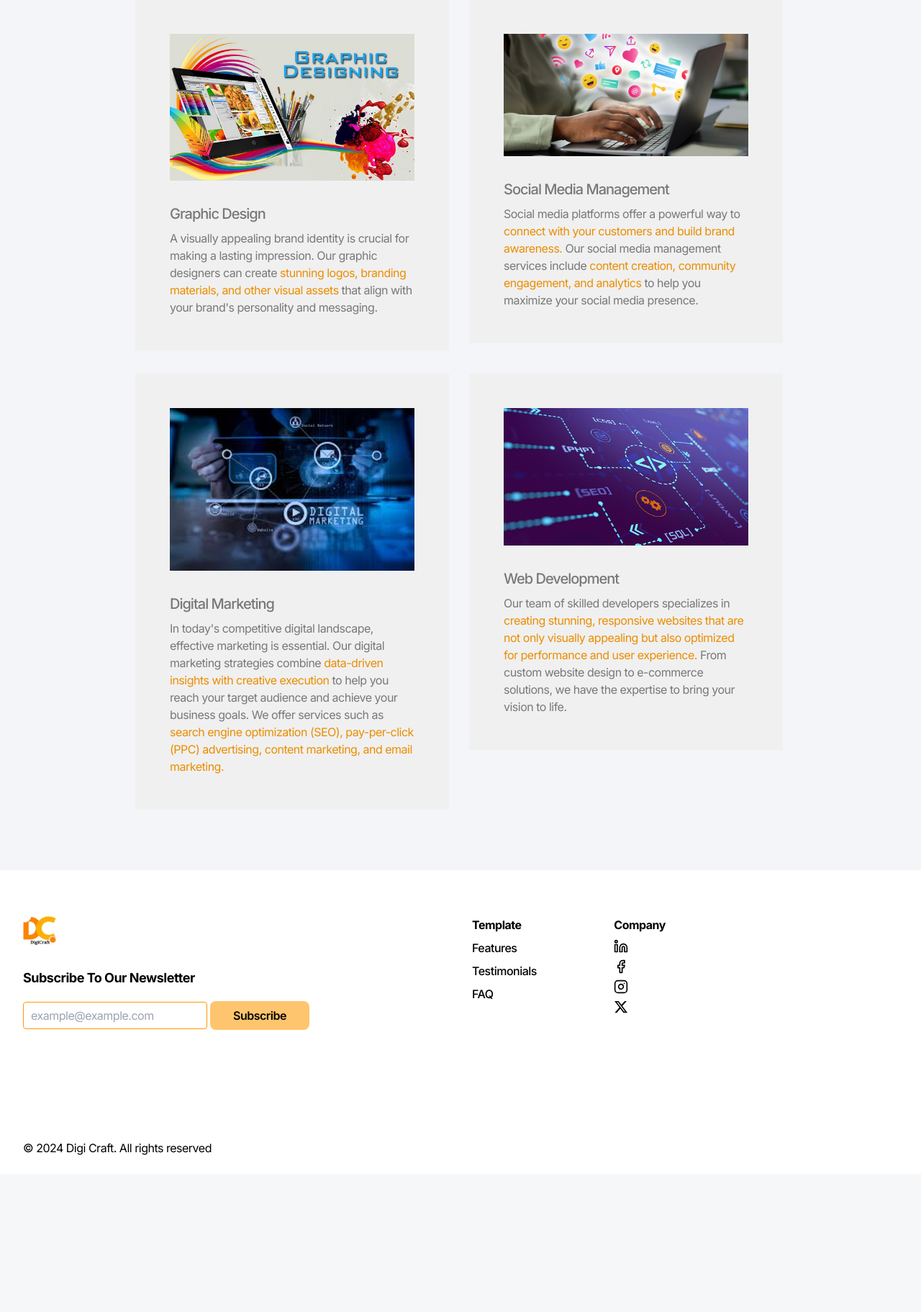
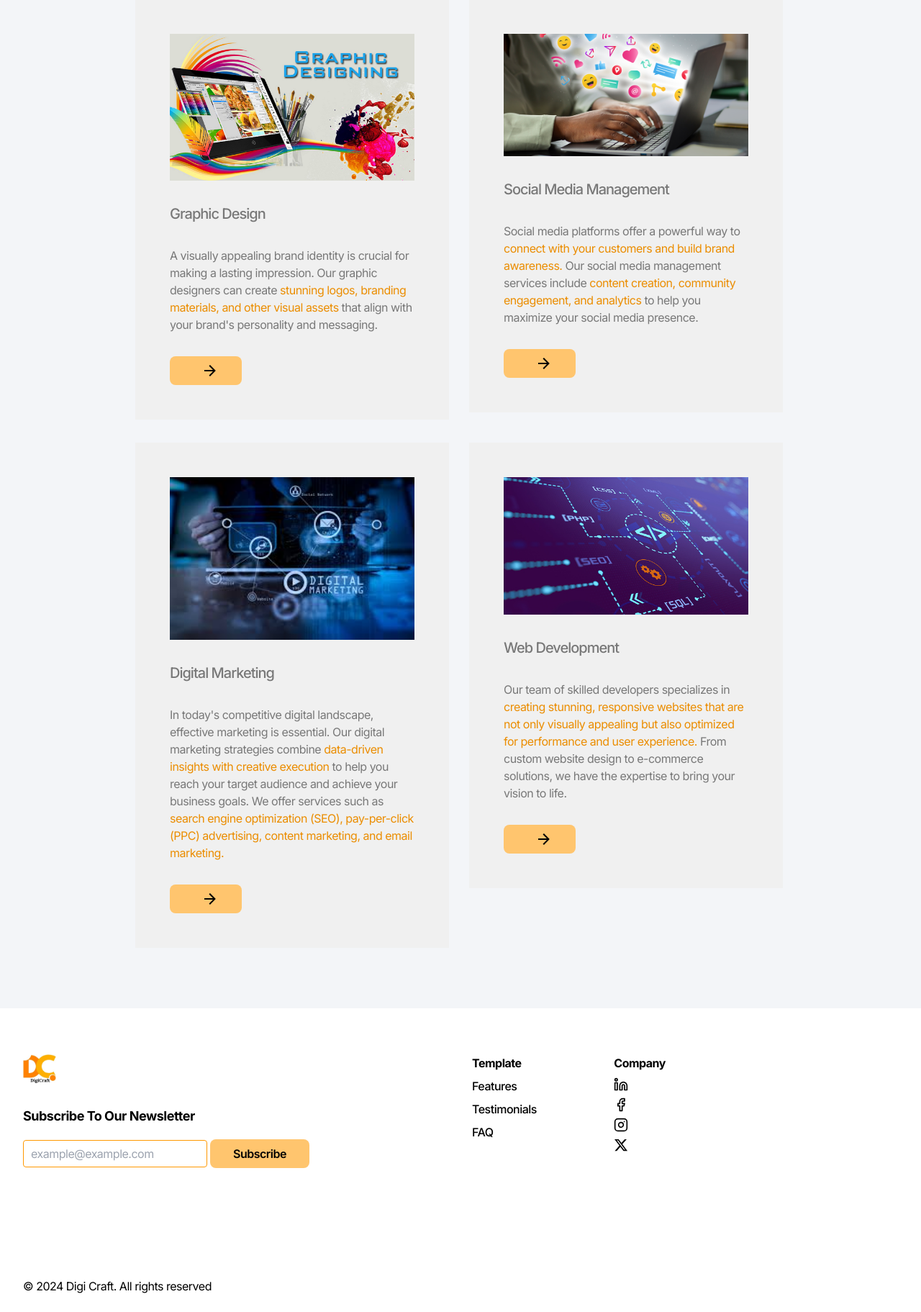
Before and after one commit to MuliJob/Digi-Craft-Website, a Django app: page /services/ in a window 1280 px wide. Shown: the part 517-2340 px from the top of the page at 72% size. Before the commit the page ends 2122 px from the top, so only its background shows below. Run offline with Django 5.2, Linux system fonts and the light colour scheme; some libraries are stand-ins or nearby versions.

Commit message:
added button for viewing more details on services

```diff
--- a/website/templates/details.html
+++ b/website/templates/details.html
@@ -1,5 +1,5 @@
 {% extends 'base.html' %}
 {% load static %}
 {% block content %}
-<h1 class="top-padding">This is a more detail page of the services</h1>
+<h1 class="top-padding" id="web">This is a more detail page of the services</h1>
 {% endblock %}
--- a/website/templates/services.html
+++ b/website/templates/services.html
@@ -1,5 +1,24 @@
 {% extends 'base.html' %}
 {% load static %}
+{% block styles %}
+<style>
+  .btn .text {
+    max-width: 0;
+    opacity: 0;
+    transition: max-width 0.3s ease, opacity 0.3s ease, margin-right 0.3s ease;
+    white-space: nowrap;
+  }
+  .btn:hover .text {
+    max-width: 200px;
+    opacity: 1;
+    margin-right: 10px;
+  }
+  .btn svg {
+    width: 24px;
+    height: 24px;
+  }
+</style>
+{% endblock %}
 {% block content %}
 <section class="feature-tabs top-padding" id="services">
   <section class="badge-group w-full">
@@ -93,6 +112,17 @@
             assets </span>that align with your brand's personality and
             messaging.
           </p>
+          <div class="btn-group--container align--left">
+            <a role="button" class="btn btn--secondary" href="{% url 'details' %}">
+              <span class="text">Read more</span>
+              <svg viewBox="0 0 24 24" class="w-6">
+                <path
+                  fill="currentColor"
+                  d="M4 11v2h12l-5.5 5.5 1.42 1.42L19.84 12l-7.92-7.92L10.5 5.5 16 11H4z"
+                />
+              </svg>
+          </a>
+          </div>
         </div>
       </div>
       <div
@@ -130,6 +160,17 @@
             community engagement, and analytics</span> to help you maximize
             your social media presence.
           </p>
+          <div class="btn-group--container align--left">
+            <a role="button" class="btn btn--secondary" href="{% url 'details' %}">
+              <span class="text">Read more</span>
+              <svg viewBox="0 0 24 24" class="w-6">
+                <path
+                  fill="currentColor"
+                  d="M4 11v2h12l-5.5 5.5 1.42 1.42L19.84 12l-7.92-7.92L10.5 5.5 16 11H4z"
+                />
+              </svg>
+          </a>
+          </div>
         </div>
       </div>
       <div
@@ -169,6 +210,17 @@
             optimization (SEO), pay-per-click (PPC) advertising,
             content marketing, and email marketing.</span>
           </p>
+          <div class="btn-group--container align--left">
+            <a href="{% url 'details' %}" class="btn btn--secondary" role="button">
+                <span class="text">Read more</span>
+                <svg viewBox="0 0 24 24" class="w-6">
+                  <path
+                    fill="currentColor"
+                    d="M4 11v2h12l-5.5 5.5 1.42 1.42L19.84 12l-7.92-7.92L10.5 5.5 16 11H4z"
+                  />
+                </svg>
+            </a>
+          </div>
         </div>
       </div>
       <div
@@ -209,6 +261,17 @@
             From custom website design to e-commerce solutions, we have the
             expertise to bring your vision to life.
           </p>
+          <div class="btn-group--container align--left">
+            <a role="button" class="btn btn--secondary" href="{% url 'details' %}">
+                <span class="text">Read more</span>
+                <svg viewBox="0 0 24 24" class="w-6">
+                  <path
+                    fill="currentColor"
+                    d="M4 11v2h12l-5.5 5.5 1.42 1.42L19.84 12l-7.92-7.92L10.5 5.5 16 11H4z"
+                  />
+                </svg>
+            </a>
+          </div>
         </div>
       </div>
     </div>
```
